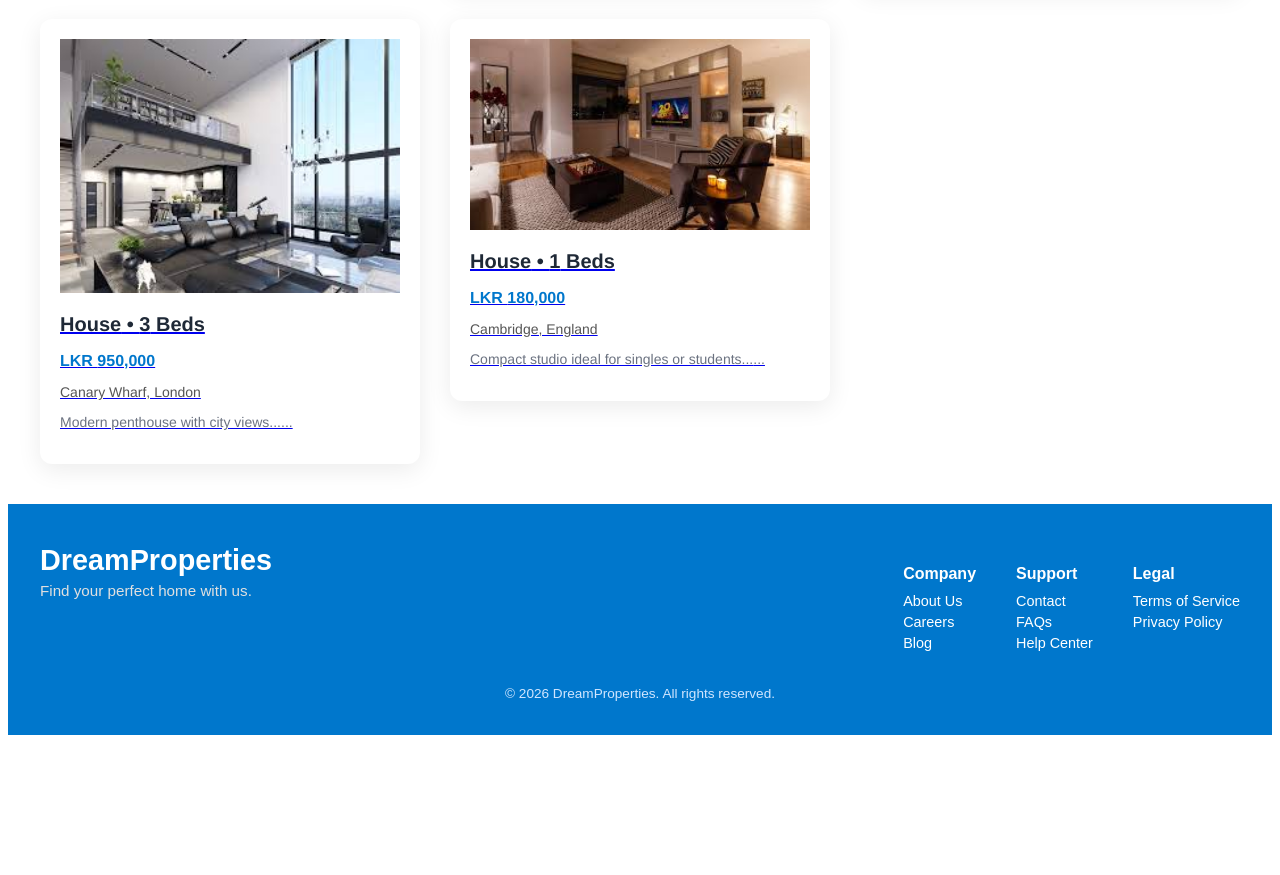
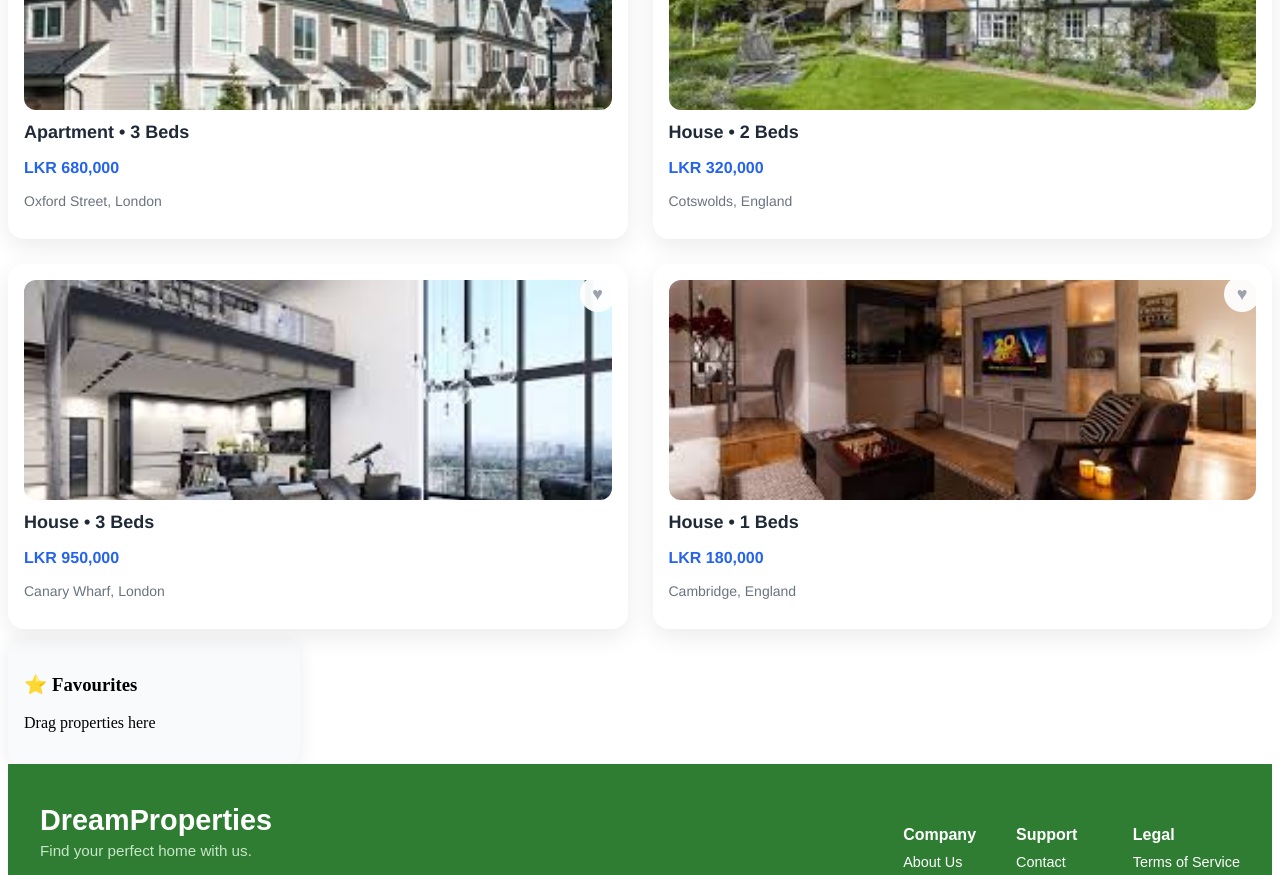
Before and after one commit to basnayake4/Client_side_CW2, a React (Vite) app in the folder vite-project/: page / in a window 1280 px wide. Shown: the part 1920-2795 px from the top of the page. Before the commit the page ends 2663 px from the top, so only its background shows below. Built offline with nearby package versions, Linux system fonts and the light colour scheme.

Commit message:
The website has professional, multi-row property cards and a favourites list that supports adding via a clickable heart icon or drag-and-drop, with the ability to remove or clear favourites, all using a consistent green colour palette.

```diff
--- a/vite-project/src/App.jsx
+++ b/vite-project/src/App.jsx
@@ -1,10 +1,12 @@
 import { BrowserRouter as Router, Routes, Route } from "react-router-dom";
 import { useState } from "react";
+import { FavouritesProvider } from "./context/FavouritesContext";
 import Header from "./components/Header";
 import Intro from "./components/Intro";
 import Search from "./components/Search";
 import PropertyList from "./components/PropertyList";
 import PropertyPage from "./components/PropertyPage";
+import FavouritesSidebar from "./components/FavouritesSidebar";
 import Footer from "./components/Footer";
 import propertiesData from "./assets/properties.json";
 import "./App.css";
@@ -15,6 +17,7 @@ function App() {
   );
 
   return (
+    <FavouritesProvider>
       <Router>
         <Header />
         <Routes>
@@ -24,7 +27,11 @@ function App() {
               <>
                 <Intro />
                 <Search onSearch={setFilteredProperties} />
+
+                <div className="main-content">
                   <PropertyList properties={filteredProperties} />
+                  <FavouritesSidebar />
+                </div>
               </>
             }
           />
@@ -32,6 +39,7 @@ function App() {
         </Routes>
         <Footer />
       </Router>
+    </FavouritesProvider>
   );
 }
 
--- /dev/null
+++ b/vite-project/src/components/FavouritesSidebar.css
@@ -0,0 +1,26 @@
+.favourites-sidebar {
+  width: 260px;
+  padding: 16px;
+  background: #f9fafb;
+  border-radius: 12px;
+  box-shadow: 0 4px 18px rgba(0,0,0,0.08);
+}
+
+.fav-item {
+  display: flex;
+  justify-content: space-between;
+  padding: 8px;
+  background: white;
+  border-radius: 8px;
+  margin-bottom: 8px;
+}
+
+.clear-btn {
+  width: 100%;
+  padding: 8px;
+  border: none;
+  background: #ef4444;
+  color: white;
+  border-radius: 8px;
+  cursor: pointer;
+}
--- /dev/null
+++ b/vite-project/src/components/FavouritesSidebar.jsx
@@ -0,0 +1,47 @@
+import { useFavourites } from "../context/FavouritesContext";
+import "./FavouritesSidebar.css";
+
+const FavouritesSidebar = () => {
+  const { favourites, addFavourite, removeFavourite, clearFavourites } =
+    useFavourites();
+
+  const handleDrop = (e) => {
+    e.preventDefault();
+    const property = JSON.parse(e.dataTransfer.getData("property"));
+    addFavourite(property);
+  };
+
+  return (
+    <div
+      className="favourites-sidebar"
+      onDragOver={(e) => e.preventDefault()}
+      onDrop={handleDrop}
+    >
+      <h3>⭐ Favourites</h3>
+
+      {favourites.length === 0 && <p>Drag properties here</p>}
+
+      {favourites.map((property) => (
+        <div
+          key={property.id}
+          className="fav-item"
+          draggable
+          onDragStart={(e) =>
+            e.dataTransfer.setData("removeId", property.id)
+          }
+        >
+          <span>{property.type}</span>
+          <button onClick={() => removeFavourite(property.id)}>❌</button>
+        </div>
+      ))}
+
+      {favourites.length > 0 && (
+        <button className="clear-btn" onClick={clearFavourites}>
+          Clear All
+        </button>
+      )}
+    </div>
+  );
+};
+
+export default FavouritesSidebar;
--- a/vite-project/src/components/Footer.css
+++ b/vite-project/src/components/Footer.css
@@ -1,6 +1,6 @@
 .site-footer {
-  background-color: #0077cc;
-  color: white;
+  background-color: #2e7d32; /* same green as header */
+  color: #ffffff;
   padding: 40px 20px 20px 20px;
   font-family: 'Arial', sans-serif;
 }
@@ -22,7 +22,7 @@
 .footer-brand p {
   margin: 5px 0 0 0;
   font-size: 0.95rem;
-  color: #e0e0e0;
+  color: #c8e6c9; /* light green */
 }
 
 .footer-links {
@@ -35,6 +35,7 @@
   margin-bottom: 10px;
   font-size: 1rem;
   font-weight: bold;
+  color: #ffffff;
 }
 
 .footer-column a {
@@ -47,12 +48,12 @@
 }
 
 .footer-column a:hover {
-  color: #cce6ff;
+  color: #c8e6c9;
 }
 
 .footer-bottom {
   margin-top: 30px;
   text-align: center;
   font-size: 0.85rem;
-  color: #d0e6ff;
+  color: #e8f5e9;
 }
--- a/vite-project/src/components/Header.css
+++ b/vite-project/src/components/Header.css
@@ -1,14 +1,12 @@
-/* Header wrapper */
 .header {
   width: 100%;
-  background-color: #ffffff;
-  box-shadow: 0 2px 10px rgba(0, 0, 0, 0.08);
+  background-color: #2e7d32; /* green */
+  box-shadow: 0 2px 10px rgba(0, 0, 0, 0.15);
   position: sticky;
   top: 0;
   z-index: 1000;
 }
 
-/* Inner container */
 .header-container {
   max-width: 1200px;
   margin: 0 auto;
@@ -22,12 +20,11 @@
 .logo {
   font-size: 26px;
   font-weight: 700;
-  color: #1f2937;
-  cursor: pointer;
+  color: #ffffff;
 }
 
 .logo span {
-  color: #16a34a; /* Green accent */
+  color: #c8e6c9; /* light green */
 }
 
 /* Navigation */
@@ -40,32 +37,33 @@
   text-decoration: none;
   font-size: 15px;
   font-weight: 500;
-  color: #374151;
+  color: #ffffff;
   transition: color 0.3s ease;
 }
 
 .nav a:hover {
-  color: #16a34a;
+  color: #c8e6c9;
 }
 
-/* Call-to-action button */
+/* CTA button */
 .cta-btn {
-  background-color: #16a34a;
-  color: #ffffff;
+  background-color: #ffffff;
+  color: #2e7d32;
   border: none;
   padding: 10px 22px;
   font-size: 14px;
   font-weight: 600;
   border-radius: 6px;
   cursor: pointer;
-  transition: background-color 0.3s ease;
+  transition: all 0.3s ease;
 }
 
 .cta-btn:hover {
-  background-color: #15803d;
+  background-color: #c8e6c9;
+  color: #1b5e20;
 }
 
-/* Responsive (mobile) */
+/* Responsive */
 @media (max-width: 768px) {
   .nav {
     display: none;
--- a/vite-project/src/components/PropertyList.css
+++ b/vite-project/src/components/PropertyList.css
@@ -1,51 +1,106 @@
 .property-list-container {
-  max-width: 1200px;
-  margin: 40px auto;
-  padding: 0 20px;
+  width: 100%;
   font-family: 'Helvetica Neue', Helvetica, Arial, sans-serif;
+  padding: 10px 0;
 }
 
+/* Grid layout: 2 cards per row */
 .property-grid {
   display: grid;
-  grid-template-columns: repeat(auto-fit, minmax(320px, 1fr));
-  gap: 30px;
+  grid-template-columns: repeat(2, 1fr);
+  gap: 25px;
 }
 
+/* Wrapper for absolute positioning */
+.property-card-wrapper {
+  position: relative;
+}
+
+/* Card styling */
 .property-card {
   background-color: #ffffff;
-  border-radius: 12px;
-  padding: 20px;
-  box-shadow: 0 6px 25px rgba(0, 0, 0, 0.08);
+  border-radius: 16px;
+  overflow: hidden;
+  box-shadow: 0 8px 25px rgba(0, 0, 0, 0.08);
   display: flex;
   flex-direction: column;
   transition: transform 0.3s ease, box-shadow 0.3s ease;
+  padding: 16px;
 }
 
 .property-card:hover {
-  transform: translateY(-5px);
-  box-shadow: 0 12px 25px rgba(0,0,0,0.15);
+  transform: translateY(-6px);
+  box-shadow: 0 16px 40px rgba(0,0,0,0.15);
 }
 
-.property-card h3 {
-  font-size: 20px;
-  margin-bottom: 10px;
+/* Image */
+.property-image {
+  width: 100%;
+  height: 220px;
+  object-fit: cover;
+  border-radius: 12px;
+  margin-bottom: 12px;
+}
+
+/* Card body */
+.property-card-body h3 {
+  font-size: 18px;
+  margin: 0 0 6px;
   color: #1f2937;
 }
 
-.property-card .price {
+.price {
   font-size: 16px;
   font-weight: bold;
-  color: #0077cc;
-  margin-bottom: 6px;
+  color: #2563eb;
 }
 
-.property-card .location {
-  font-size: 14px;
-  color: #555;
-  margin-bottom: 6px;
-}
-
-.property-card .description {
+.location {
   font-size: 14px;
   color: #6b7280;
 }
+
+/* ========================= */
+/* HEART FAVOURITE BUTTON */
+/* ========================= */
+
+.heart-btn {
+  position: absolute;
+  top: 12px;
+  right: 12px;
+  width: 36px;
+  height: 36px;
+  border-radius: 50%;
+  border: none;
+  background: rgba(255, 255, 255, 0.95);
+  color: #9ca3af;
+  font-size: 18px;
+  cursor: pointer;
+  z-index: 10;
+  display: flex;
+  align-items: center;
+  justify-content: center;
+  transition: all 0.2s ease;
+}
+
+.heart-btn:hover {
+  transform: scale(1.1);
+  color: #ef4444;
+}
+
+.heart-btn.active {
+  color: #ef4444;
+}
+
+/* Remove link underline */
+.property-card-link {
+  text-decoration: none;
+  color: inherit;
+}
+
+/* Responsive */
+@media (max-width: 768px) {
+  .property-grid {
+    grid-template-columns: 1fr;
+  }
+}
--- a/vite-project/src/components/PropertyList.jsx
+++ b/vite-project/src/components/PropertyList.jsx
@@ -1,22 +1,46 @@
-import React from "react";
 import { Link } from "react-router-dom";
+import { useFavourites } from "../context/FavouritesContext";
 import "./PropertyList.css";
 
 const PropertyList = ({ properties }) => {
-  if (!properties || properties.length === 0) {
-    return (
-      <div className="property-list-container">
-        <p>No properties match your search criteria.</p>
-      </div>
-    );
+  const { favourites, addFavourite, removeFavourite } = useFavourites();
+
+  const isFavourite = (id) =>
+    favourites.some((property) => property.id === id);
+
+  const toggleFavourite = (property) => {
+    if (isFavourite(property.id)) {
+      removeFavourite(property.id);
+    } else {
+      addFavourite(property);
     }
+  };
 
   return (
     <div className="property-list-container">
       <div className="property-grid">
         {properties.map((property) => (
+          <div
+            key={property.id}
+            className="property-card-wrapper"
+            draggable
+            onDragStart={(e) =>
+              e.dataTransfer.setData("property", JSON.stringify(property))
+            }
+          >
+            {/* Favourite Heart Button */}
+            <button
+              className={`heart-btn ${
+                isFavourite(property.id) ? "active" : ""
+              }`}
+              onClick={() => toggleFavourite(property)}
+              aria-label="Add to favourites"
+            >
+              ♥
+            </button>
+
+            {/* Property Card */}
             <Link
-            key={property.id}
               to={`/property/${property.id}`}
               className="property-card-link"
             >
@@ -26,14 +50,19 @@ const PropertyList = ({ properties }) => {
                   alt={property.type}
                   className="property-image"
                 />
+
                 <div className="property-card-body">
-                <h3>{property.type} • {property.bedrooms} Beds</h3>
-                <p className="price">LKR {property.price.toLocaleString()}</p>
+                  <h3>
+                    {property.type} • {property.bedrooms} Beds
+                  </h3>
+                  <p className="price">
+                    LKR {property.price.toLocaleString()}
+                  </p>
                   <p className="location">{property.location}</p>
-                <p className="description">{property.description.substring(0, 80)}...</p>
                 </div>
               </div>
             </Link>
+          </div>
         ))}
       </div>
     </div>
--- a/vite-project/src/components/Search.css
+++ b/vite-project/src/components/Search.css
@@ -63,7 +63,7 @@
   height: 36px;
   width: 100%;
   padding: 0 12px;
-  background: #0077cc;
+  background: #2e7d32;
   color: white;
   border: none;
   border-radius: 6px;
@@ -72,7 +72,7 @@
 }
 
 .search-button button:hover {
-  background: #005fa3;
+  background: #1b5e20;
 }
 
 /* ================================= */
--- /dev/null
+++ b/vite-project/src/context/FavouritesContext.jsx
@@ -0,0 +1,29 @@
+import React, { createContext, useContext, useState } from "react";
+
+const FavouritesContext = createContext();
+
+export const FavouritesProvider = ({ children }) => {
+  const [favourites, setFavourites] = useState([]);
+
+  const addFavourite = (property) => {
+    setFavourites((prev) =>
+      prev.find((p) => p.id === property.id) ? prev : [...prev, property]
+    );
+  };
+
+  const removeFavourite = (id) => {
+    setFavourites((prev) => prev.filter((p) => p.id !== id));
+  };
+
+  const clearFavourites = () => setFavourites([]);
+
+  return (
+    <FavouritesContext.Provider
+      value={{ favourites, addFavourite, removeFavourite, clearFavourites }}
+    >
+      {children}
+    </FavouritesContext.Provider>
+  );
+};
+
+export const useFavourites = () => useContext(FavouritesContext);
```
Lines whose indentation alone changed are shown as unchanged.
